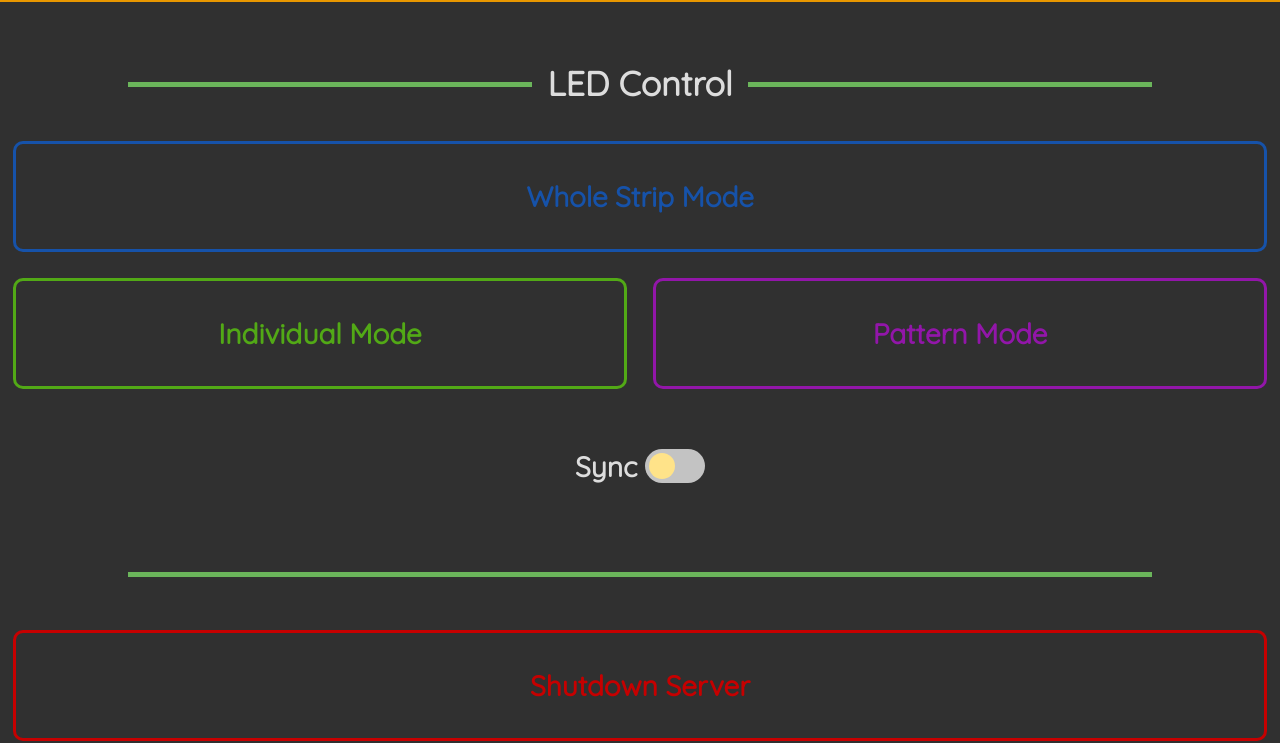
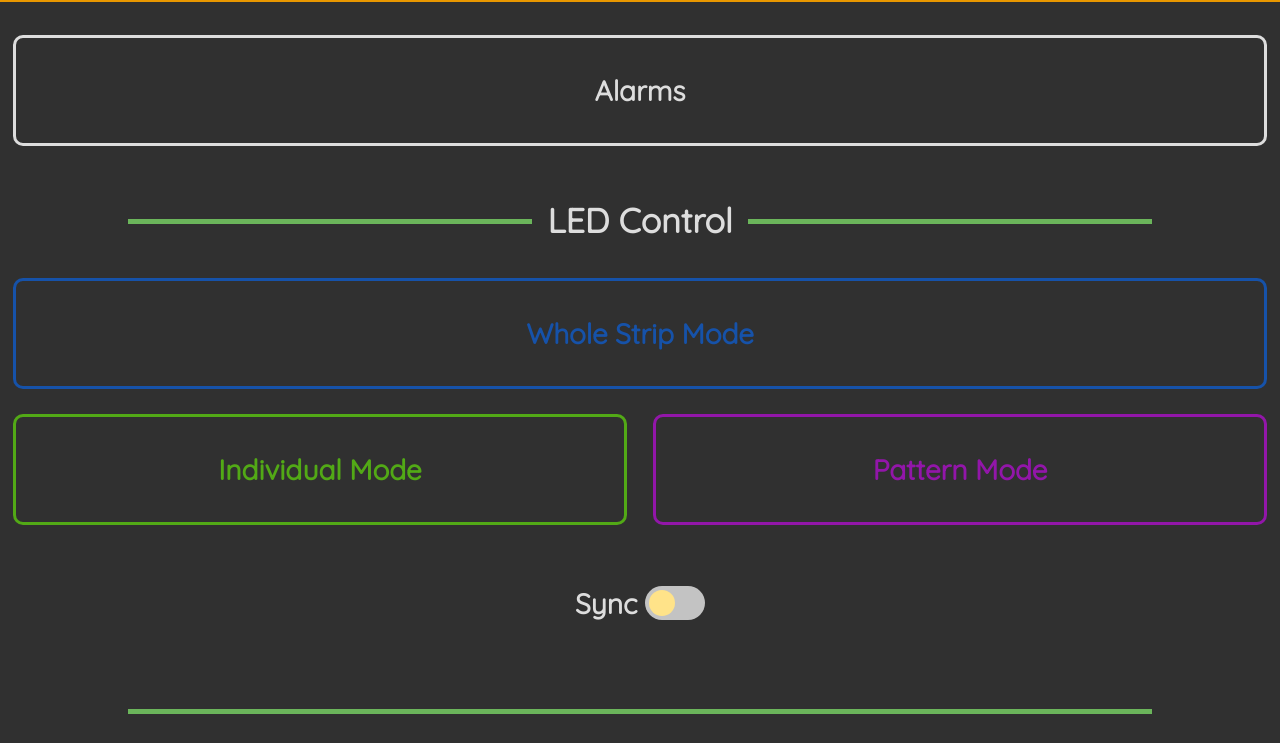
Before and after one commit to aford20/rpi-led, a plain HTML site: page index.html in a window 1280 px wide. Shown: the part 73-816 px from the top of the page. Drawn offline with Linux system fonts and the light colour scheme.

Commit message:
uncomment alarm link

```diff
--- a/index.html
+++ b/index.html
@@ -93,7 +93,7 @@ a {
 <body>
 <div id='header'><img src='logos/logo_162.png' height='70px'></div>
 <br />
-<!--<a id='alarms' href='alarms.html'>Alarms</a>-->
+<a id='alarms' href='alarms.html'>Alarms</a>
 <div id="led">
 	<hr class='hrSec'>
 	<h2 class='sec'><span>LED Control</span></h2>
```
